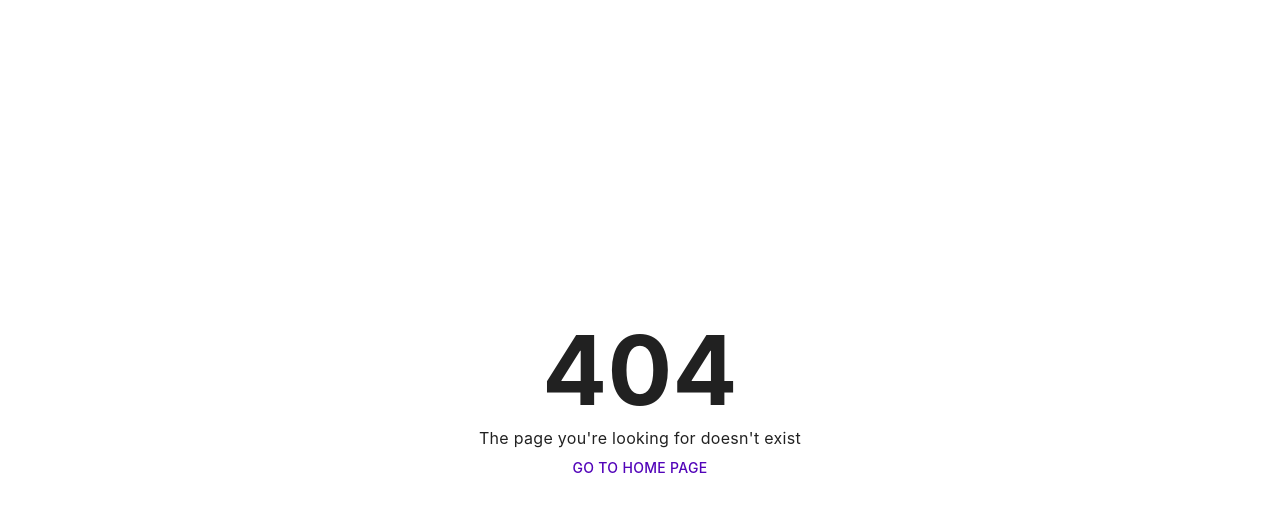
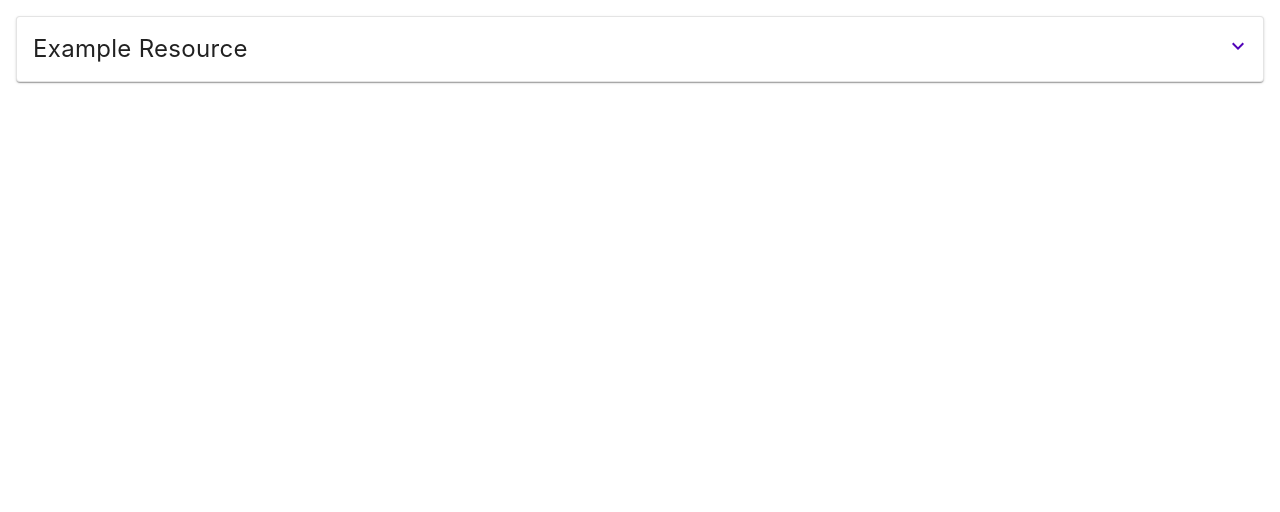
Before and after one commit to hack4impact-upenn/asap-f22, a React (Create React App) app in the folder client/: page /dropdown in a window 1280 px wide. Before the commit this address had no page. Shown: the top 512 px of the page. Built offline with nearby package versions, Linux system fonts and the light colour scheme; a web font is replaced by a local one.

Commit message:
Made Resource Dropdown

```diff
--- a/client/src/App.tsx
+++ b/client/src/App.tsx
@@ -4,6 +4,7 @@ import { CssBaseline } from '@mui/material';
 import { BrowserRouter, Routes, Route } from 'react-router-dom';
 import { Provider } from 'react-redux';
 import { PersistGate } from 'redux-persist/integration/react';
+import Box from '@mui/system/Box';
 import theme from './assets/theme';
 import { store, persistor } from './util/redux/store';
 import NotFoundPage from './NotFound/NotFoundPage';
@@ -20,7 +21,7 @@ import RegisterPage from './Authentication/RegisterPage';
 import LoginPage from './Authentication/LoginPage';
 import EmailResetPasswordPage from './Authentication/EmailResetPasswordPage';
 import ResetPasswordPage from './Authentication/ResetPasswordPage';
-import SidebarComponent from './components/sidebar/SidebarComponent';
+import ResourceDropdown from './components/ResourceDropdown';
 
 function App() {
   return (
@@ -66,7 +67,17 @@ function App() {
 
                   <Route path="/home" element={<HomePage />} />
 
-                  {/* <Route path="/sidebar" element={<SidebarComponent />} /> */}
+                  <Route
+                    path="/dropdown"
+                    element={
+                      <Box padding={2}>
+                        <ResourceDropdown
+                          title="Example Resource"
+                          content="Lorem ipsum dolor sit amet, consectetur adipiscing elit. Nulla sed gravida ex. Pellentesque habitant morbi tristique senectus et netus et malesuada fames ac turpis egestas. Mauris ut erat pulvinar, dignissim est et, eleifend quam. Aenean euismod ultricies accumsan. Sed vel nulla posuere, vestibulum sem eget, porttitor dolor. Integer et erat in mi tincidunt sollicitudin."
+                        />
+                      </Box>
+                    }
+                  />
                 </Routes>
               </CssBaseline>
             </ThemeProvider>
--- /dev/null
+++ b/client/src/components/ResourceDropdown.tsx
@@ -0,0 +1,53 @@
+import * as React from 'react';
+import { useState } from 'react';
+import Card from '@mui/material/Card';
+import CardHeader from '@mui/material/CardHeader';
+import CardContent from '@mui/material/CardContent';
+import Container from '@mui/material/Container';
+import IconButton from '@mui/material/IconButton';
+import Collapse from '@mui/material/Collapse';
+import KeyboardArrowDownIcon from '@mui/icons-material/KeyboardArrowDown';
+import KeyboardArrowUpIcon from '@mui/icons-material/KeyboardArrowUp';
+import { Button, Grid, Typography } from '@mui/material';
+
+interface ResourceDropdownProps {
+  title: string;
+  content: string;
+}
+
+export default function ResourceDropdown(props: ResourceDropdownProps) {
+  const [open, setOpen] = useState(false);
+  const { title, content } = props;
+  return (
+    <Card sx={{ minWidth: 300, border: '1px solid rgba(211,211,211,0.6)' }}>
+      <CardHeader
+        title={title}
+        action={
+          <IconButton
+            onClick={() => setOpen(!open)}
+            aria-label="expand"
+            size="small"
+          >
+            {open ? (
+              <KeyboardArrowUpIcon color="primary" />
+            ) : (
+              <KeyboardArrowDownIcon color="primary" />
+            )}
+          </IconButton>
+        }
+      />
+      <div style={{ backgroundColor: 'rgba(211,211,211,0.4)' }}>
+        <Collapse in={open} timeout="auto" unmountOnExit>
+          <CardContent>
+            <Typography>{content}</Typography>
+            <Grid container justifyContent="flex-end">
+              <Button variant="text" size="medium">
+                Learn More
+              </Button>
+            </Grid>
+          </CardContent>
+        </Collapse>
+      </div>
+    </Card>
+  );
+}
```
